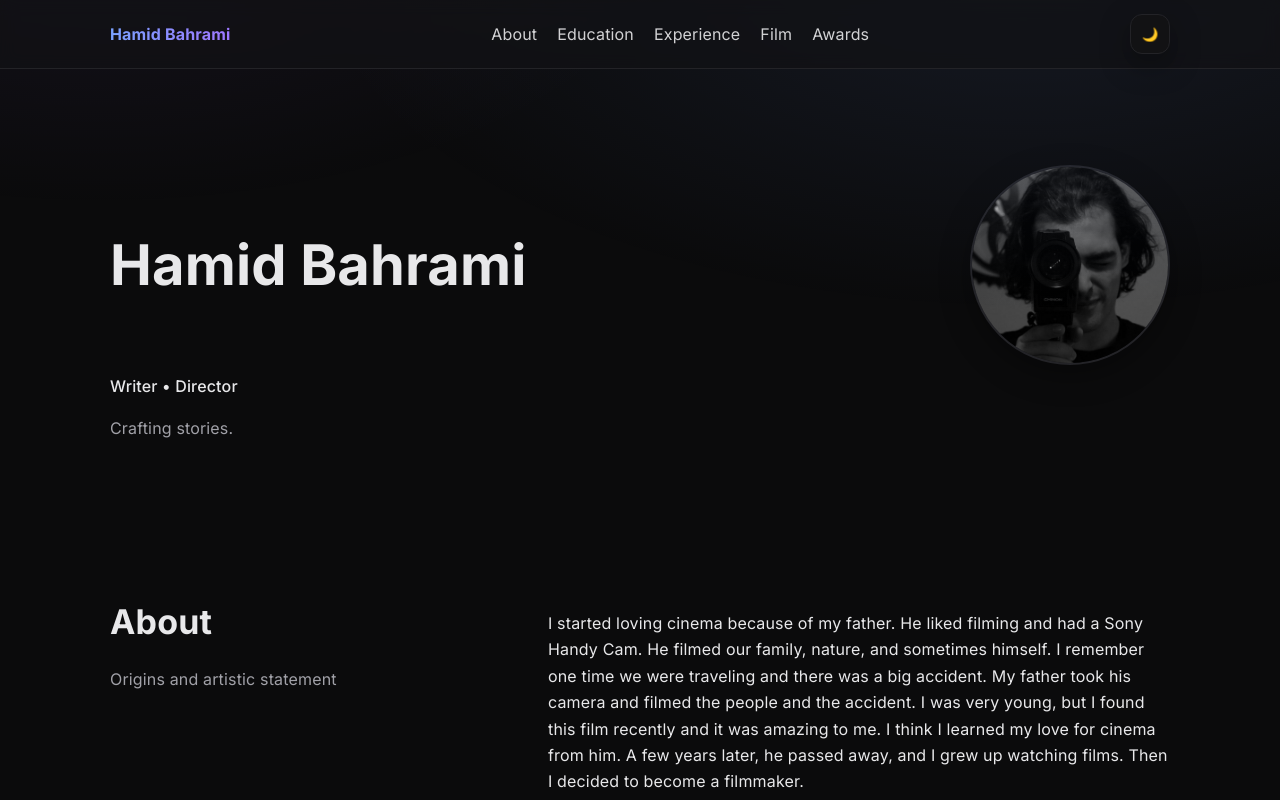
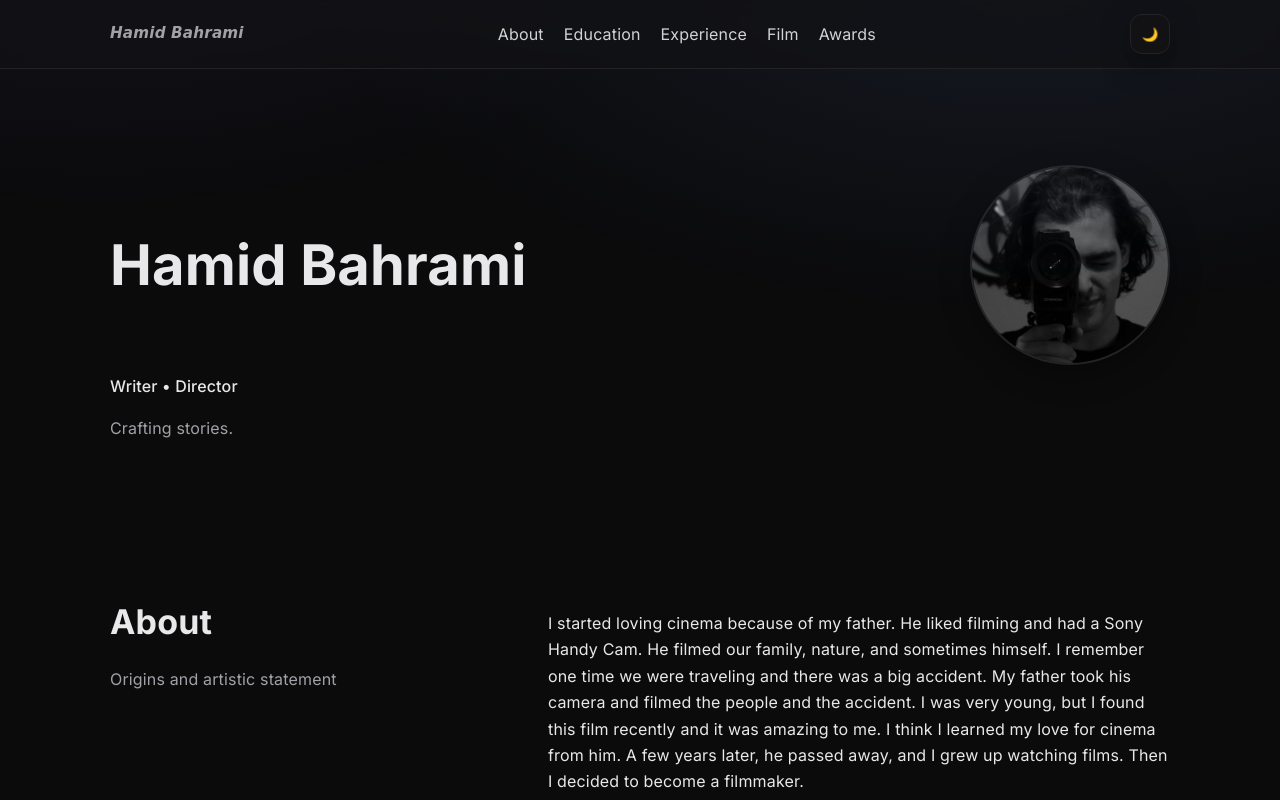
Before and after one commit to parsamrrelax/bahramihamid, a plain HTML site: page index.html in a window 1280 px wide. Shown: the top 800 px of the page. Drawn offline with Linux system fonts and the light colour scheme.

Commit message:
font fix

```diff
--- a/styles.css
+++ b/styles.css
@@ -109,11 +109,14 @@ body {
 }
 
 .brand {
+  font-family: "Segoe Script", "Brush Script MT", cursive;
+  font-size: 0.95rem;
+  font-style: italic;
   font-weight: 700;
-  background: linear-gradient(90deg, var(--brand), var(--brand-2));
+  background: none;
   -webkit-background-clip: text;
   background-clip: text;
-  color: transparent;
+  color: var(--muted);
   text-decoration: none;
 }
 
```
